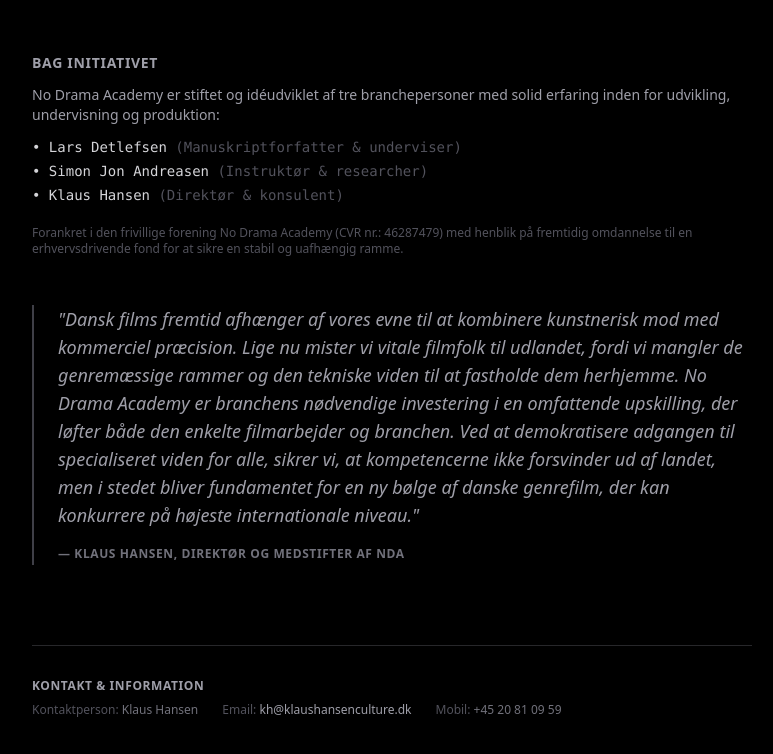
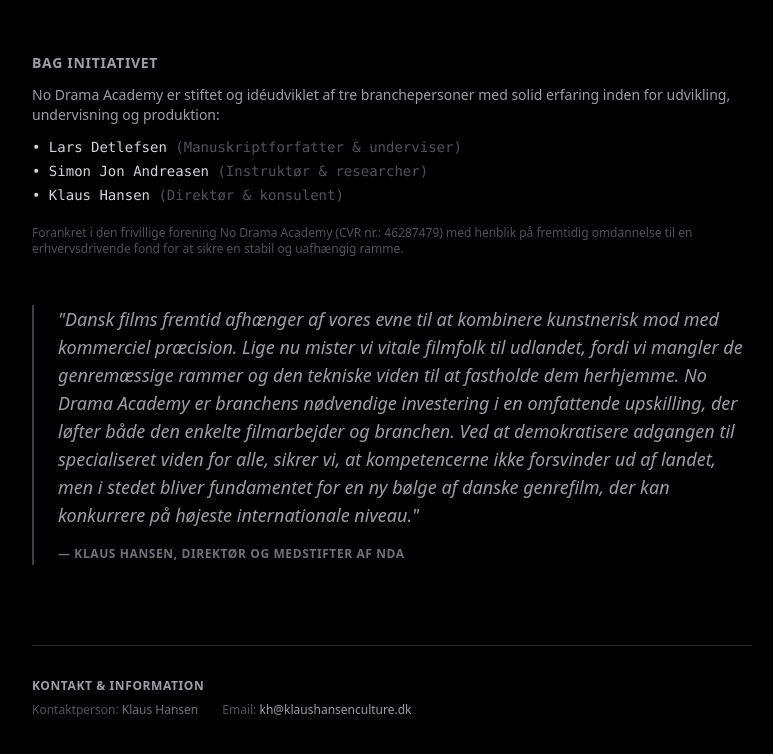
Before and after one commit to simondenmark/nodrama, a plain HTML site: page index.html in a window 1280 px wide. Shown: the part 2326-3080 px from the top of the page, without its empty margins (248-1021 px from the left). Drawn offline with nearby package versions, Linux system fonts and the light colour scheme.

Commit message:
Add files via upload

```diff
--- a/index.html
+++ b/index.html
@@ -141,8 +141,6 @@
             <div class="flex flex-col sm:flex-row sm:space-x-6 space-y-1 sm:space-y-0">
                 <div><span class="text-zinc-600">Kontaktperson:</span> Klaus Hansen</div>
                 <div><span class="text-zinc-600">Email:</span> <a href="mailto: kh@klaushansenculture.dk" class="text-zinc-400 hover:text-white transition-colors">kh@klaushansenculture.dk</a></div>
-                <div><span class="text-zinc-600">Mobil:</span> +45 20 81 09 59</div>
-            </div>
         </footer>
 
     </div>
```
